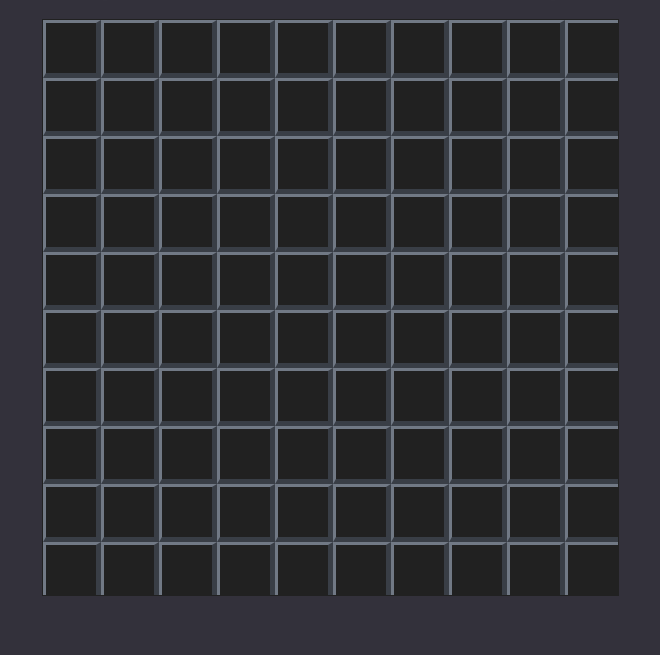
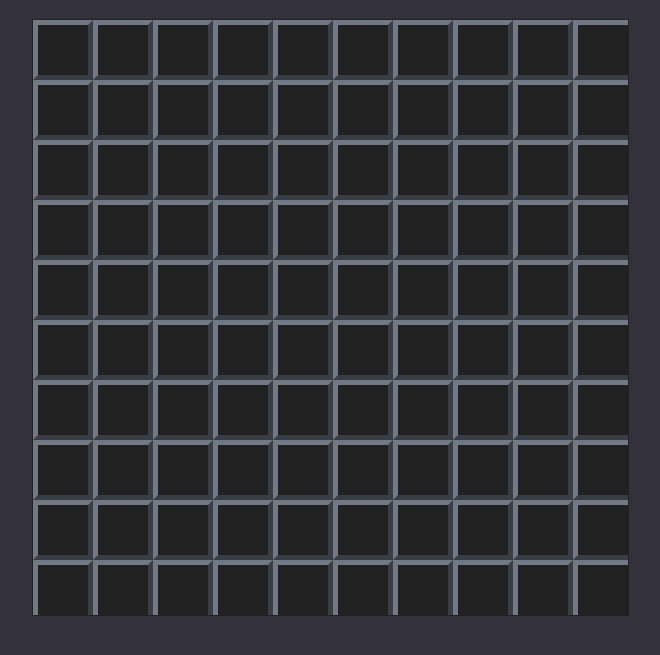
Before and after one commit to simranbiswas/minesweeper, a plain HTML site: page index.html in a window 1280 px wide. Shown: the part 61-716 px from the top of the page, without its empty margins (310-970 px from the left). Drawn offline with nearby package versions, Linux system fonts and the light colour scheme.

Commit message:
Update style.css

```diff
--- a/style.css
+++ b/style.css
@@ -2,7 +2,7 @@ body {
   font-family: 'Press Start 2P', cursive;
   text-align: center;
   background-color: #33313b;
-  color: #1eb2a6;
+  color: #25c9bb;
   text-shadow: 4px 4px 4px #0a5b5e;
 }
 .blink_me {
@@ -41,9 +41,9 @@ body {
   display: inline-block;
   width: 50px;
   height: 50px;
-  background-color: #1eb2a6;
-  border-top: 3px solid #b1afaf;
-  border-left: 3px solid #b1afaf;
+  background-color: #25cfc1;
+  border-top: 5px solid #b1afaf;
+  border-left: 5px solid #b1afaf;
   border-right: 5px solid #0d7377;
   border-bottom: 5px solid #0d7377;
   vertical-align: top;
@@ -60,8 +60,8 @@ body {
 .col.hidden {
   background-color: #212121;
   cursor: pointer;
-  border-top: 3px solid #717985;
-  border-left: 3px solid #717985;
+  border-top: 5px solid #717985;
+  border-left: 5px solid #717985;
   border-right: 5px solid #393e46;
   border-bottom: 5px solid #393e46;
 
```
